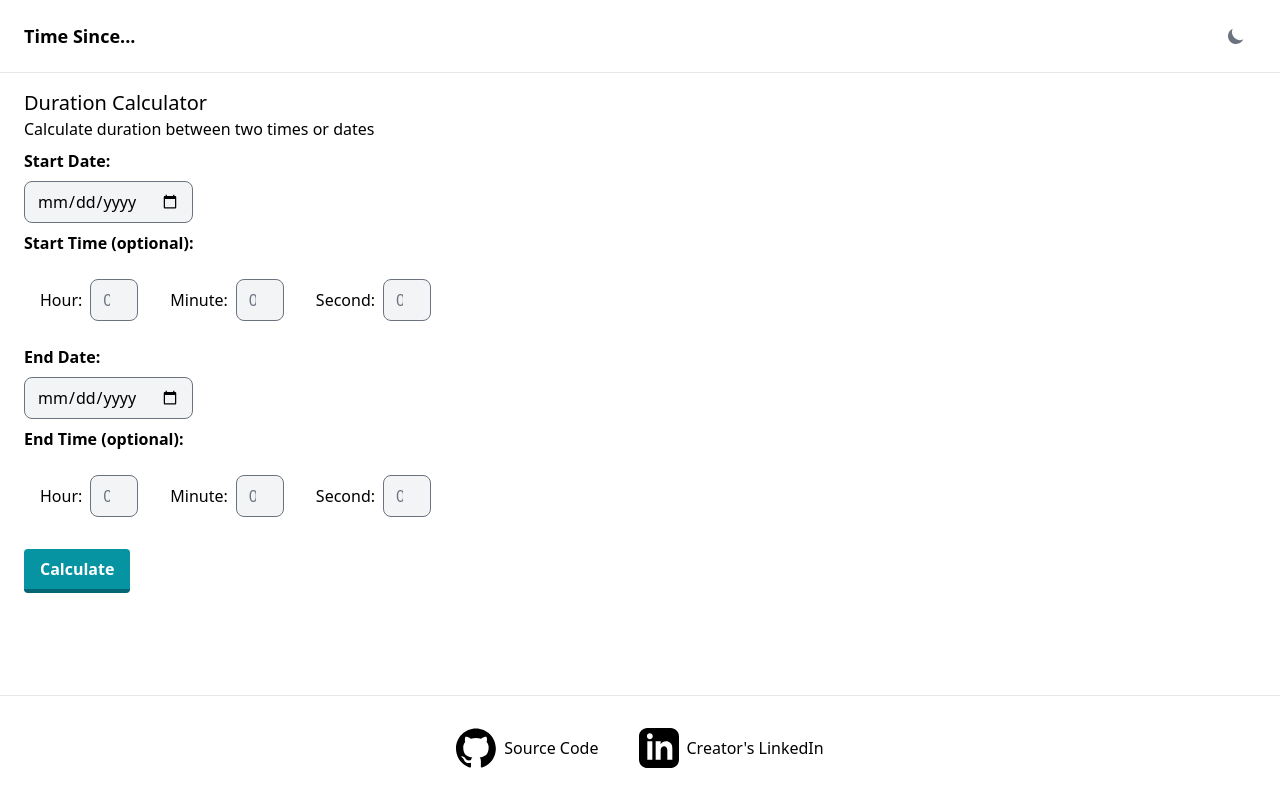
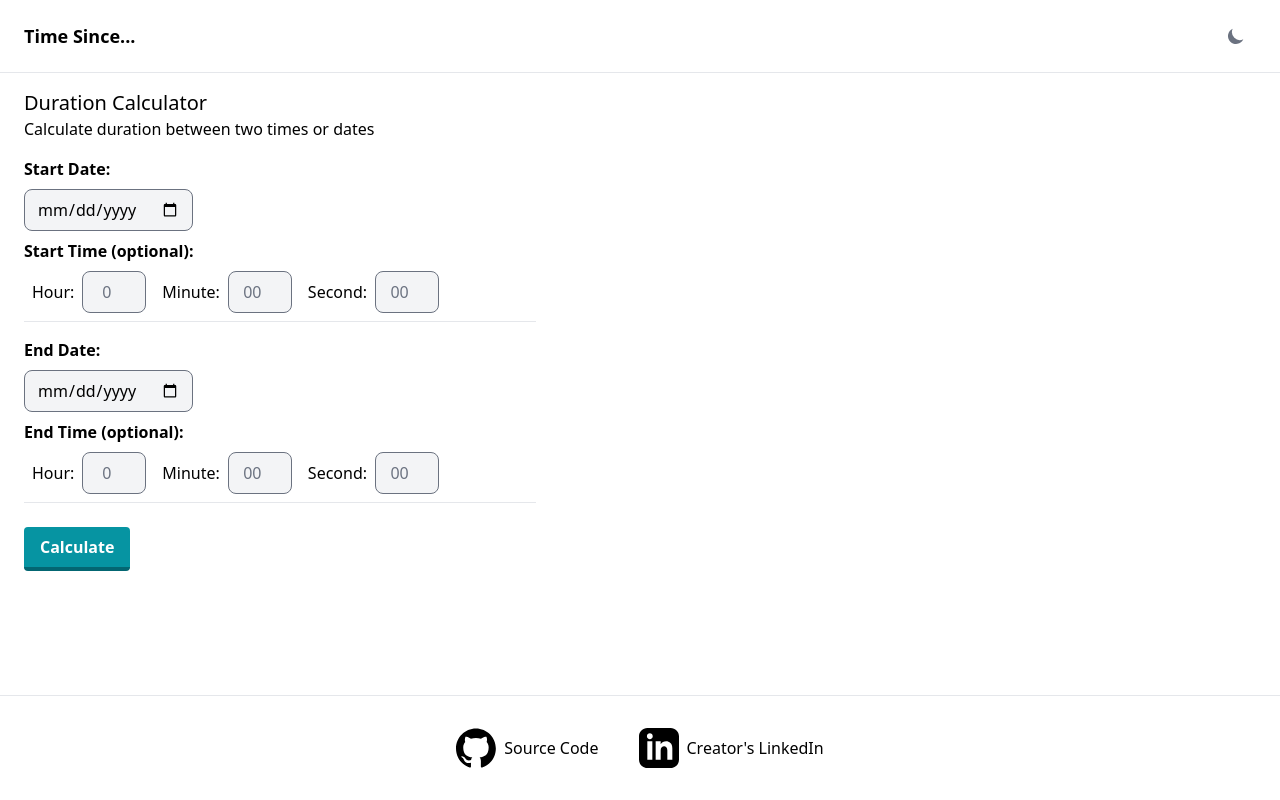
Before and after one commit to blsmxiu47/time-since, a React (Vite) app: page / in a window 1280 px wide. Built offline with nearby package versions, Linux system fonts and the light colour scheme.

Commit message:
add wrappers to start and end sections; add borders to start and end sections; increase width ofnumber input boxes

```diff
--- a/src/components/DurationCalculator.tsx
+++ b/src/components/DurationCalculator.tsx
@@ -117,6 +117,7 @@ const DurationCalculator: React.FC = () => {
             <h1 className="text-xl text-black dark:text-gray-300">Duration Calculator</h1>
             <p className="text-black dark:text-gray-300">Calculate duration between two times or dates</p>
             <form className="mb-4" onSubmit={(e) => e.preventDefault()}>
+                <div className="my-4 border-b max-w-lg">
                     <div className="block my-2">
                         <label
                             className="block mb-2 font-bold text-black dark:text-gray-300"
@@ -134,7 +135,7 @@ const DurationCalculator: React.FC = () => {
                     </div>
                     <span className='mb-2 font-bold text-black dark:text-gray-300'>Start Time (optional):</span>
                     <div className="flex flex-row my-2">
-                    <div className='block p-4'>
+                        <div className='block px-2'>
                             <label
                                 className="inline-block mr-2 text-black dark:text-gray-300"
                                 htmlFor='start-time-hour'
@@ -144,7 +145,7 @@ const DurationCalculator: React.FC = () => {
                             <input
                                 id='start-time-hour'
                                 pattern='\d{0,2}'
-                            className='w-12 text-center rounded-lg bg-gray-100 dark:bg-gray-300 focus:outline-none focus:ring-4 focus:ring-gray-200 dark:focus:ring-gray-700'
+                                className='w-16 text-center rounded-lg bg-gray-100 dark:bg-gray-300 focus:outline-none focus:ring-4 focus:ring-gray-200 dark:focus:ring-gray-700'
                                 type='number'
                                 min='0'
                                 max='23'
@@ -153,7 +154,7 @@ const DurationCalculator: React.FC = () => {
                                 placeholder='0'
                             />
                         </div>
-                    <div className='block p-4'>
+                        <div className='block px-2'>
                             <label
                                 className="inline-block mr-2 text-black dark:text-gray-300"
                                 htmlFor='start-time-minute'
@@ -163,7 +164,7 @@ const DurationCalculator: React.FC = () => {
                             <input
                                 id='start-time-minute'
                                 pattern='\d{0,2}'
-                            className='w-12 text-center rounded-lg bg-gray-100 dark:bg-gray-300 focus:outline-none focus:ring-4 focus:ring-gray-200 dark:focus:ring-gray-700'
+                                className='w-16 text-center rounded-lg bg-gray-100 dark:bg-gray-300 focus:outline-none focus:ring-4 focus:ring-gray-200 dark:focus:ring-gray-700'
                                 type='number'
                                 min='0'
                                 max='59'
@@ -172,7 +173,7 @@ const DurationCalculator: React.FC = () => {
                                 placeholder='00'
                             />
                         </div>
-                    <div className='block p-4'>
+                        <div className='block px-2'>
                             <label
                                 className="inline-block mr-2 text-black dark:text-gray-300"
                                 htmlFor='start-time-second'
@@ -182,7 +183,7 @@ const DurationCalculator: React.FC = () => {
                             <input
                                 id='start-time-second'
                                 pattern='\d{0,2}'
-                            className='w-12 text-center rounded-lg bg-gray-100 dark:bg-gray-300 focus:outline-none focus:ring-4 focus:ring-gray-200 dark:focus:ring-gray-700'
+                                className='w-16 text-center rounded-lg bg-gray-100 dark:bg-gray-300 focus:outline-none focus:ring-4 focus:ring-gray-200 dark:focus:ring-gray-700'
                                 type='number'
                                 min='0'
                                 max='59'
@@ -192,6 +193,8 @@ const DurationCalculator: React.FC = () => {
                             />
                         </div>
                     </div>
+                </div>
+                <div className="my-4 border-b max-w-lg">
                     <div className="block my-2">
                         <label
                             className="block mb-2 font-bold text-black dark:text-gray-300"
@@ -209,7 +212,7 @@ const DurationCalculator: React.FC = () => {
                     </div>
                     <span className='mb-2 font-bold text-black dark:text-gray-300'>End Time (optional):</span>
                     <div className="flex flex-row my-2">
-                    <div className='block p-4'>
+                        <div className='block px-2'>
                             <label
                                 className="inline-block mr-2 text-black dark:text-gray-300"
                                 htmlFor='end-time-hour'
@@ -219,7 +222,7 @@ const DurationCalculator: React.FC = () => {
                             <input
                                 id='end-time-hour'
                                 pattern='\d{0,2}'
-                            className='w-12 text-center rounded-lg bg-gray-100 dark:bg-gray-300 focus:outline-none focus:ring-4 focus:ring-gray-200 dark:focus:ring-gray-700'
+                                className='w-16 text-center rounded-lg bg-gray-100 dark:bg-gray-300 focus:outline-none focus:ring-4 focus:ring-gray-200 dark:focus:ring-gray-700'
                                 type='number'
                                 min='0'
                                 max='23'
@@ -228,7 +231,7 @@ const DurationCalculator: React.FC = () => {
                                 placeholder='0'
                             />
                         </div>
-                    <div className='block p-4'>
+                        <div className='block px-2'>
                             <label
                                 className="inline-block mr-2 text-black dark:text-gray-300"
                                 htmlFor='end-time-minute'
@@ -238,7 +241,7 @@ const DurationCalculator: React.FC = () => {
                             <input
                                 id='end-time-minute'
                                 pattern='\d{0,2}'
-                            className='w-12 text-center rounded-lg bg-gray-100 dark:bg-gray-300 focus:outline-none focus:ring-4 focus:ring-gray-200 dark:focus:ring-gray-700'
+                                className='w-16 text-center rounded-lg bg-gray-100 dark:bg-gray-300 focus:outline-none focus:ring-4 focus:ring-gray-200 dark:focus:ring-gray-700'
                                 type='number'
                                 min='0'
                                 max='59'
@@ -247,7 +250,7 @@ const DurationCalculator: React.FC = () => {
                                 placeholder='00'
                             />
                         </div>
-                    <div className='block p-4'>
+                        <div className='block px-2'>
                             <label
                                 className="inline-block mr-2 text-black dark:text-gray-300"
                                 htmlFor='end-time-second'
@@ -257,7 +260,7 @@ const DurationCalculator: React.FC = () => {
                             <input
                                 id='end-time-second'
                                 pattern='\d{0,2}'
-                            className='w-12 text-center rounded-lg bg-gray-100 dark:bg-gray-300 focus:outline-none focus:ring-4 focus:ring-gray-200 dark:focus:ring-gray-700'
+                                className='w-16 text-center rounded-lg bg-gray-100 dark:bg-gray-300 focus:outline-none focus:ring-4 focus:ring-gray-200 dark:focus:ring-gray-700'
                                 type='number'
                                 min='0'
                                 max='59'
@@ -265,6 +268,7 @@ const DurationCalculator: React.FC = () => {
                                 onChange={(e) => setEndTimeSecond(e.target.value)}
                                 placeholder='00'
                             />
+                        </div>
                     </div>
                 </div>
                 <button
```
Lines whose indentation alone changed are shown as unchanged.
